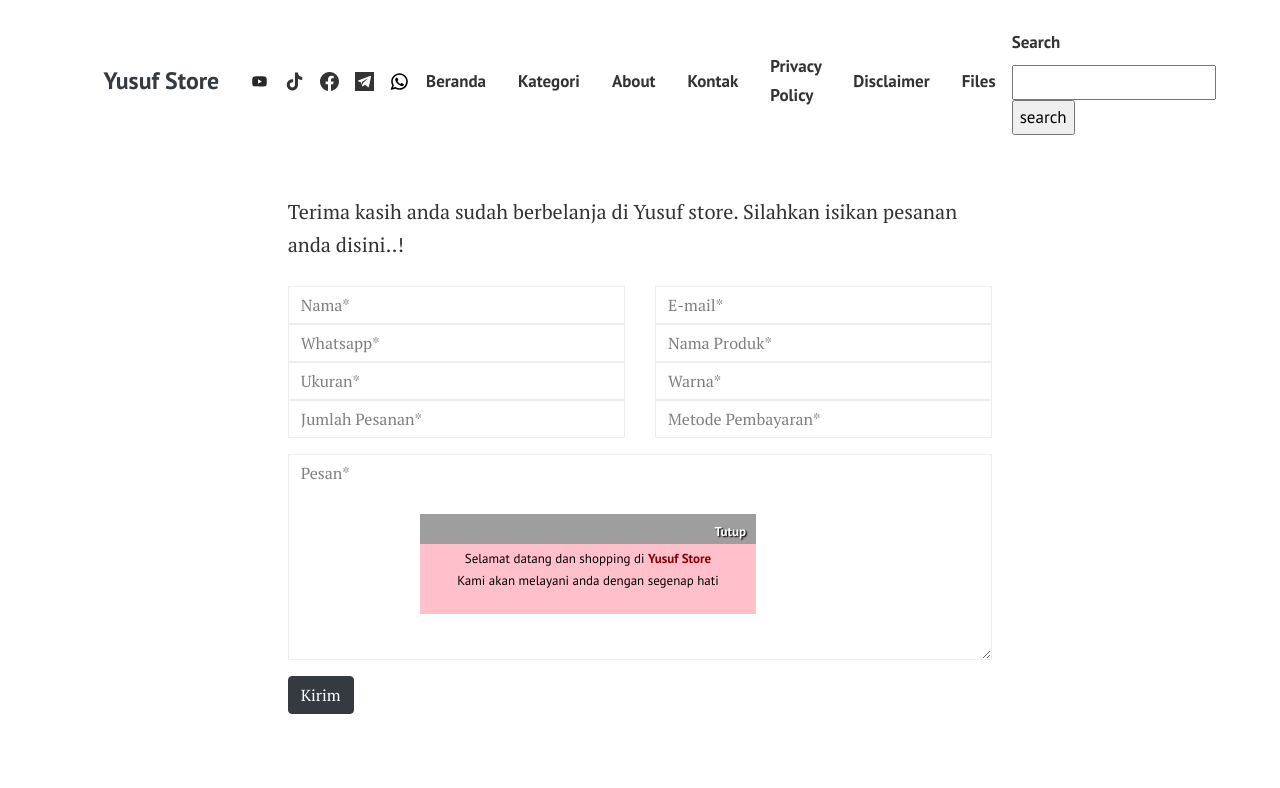
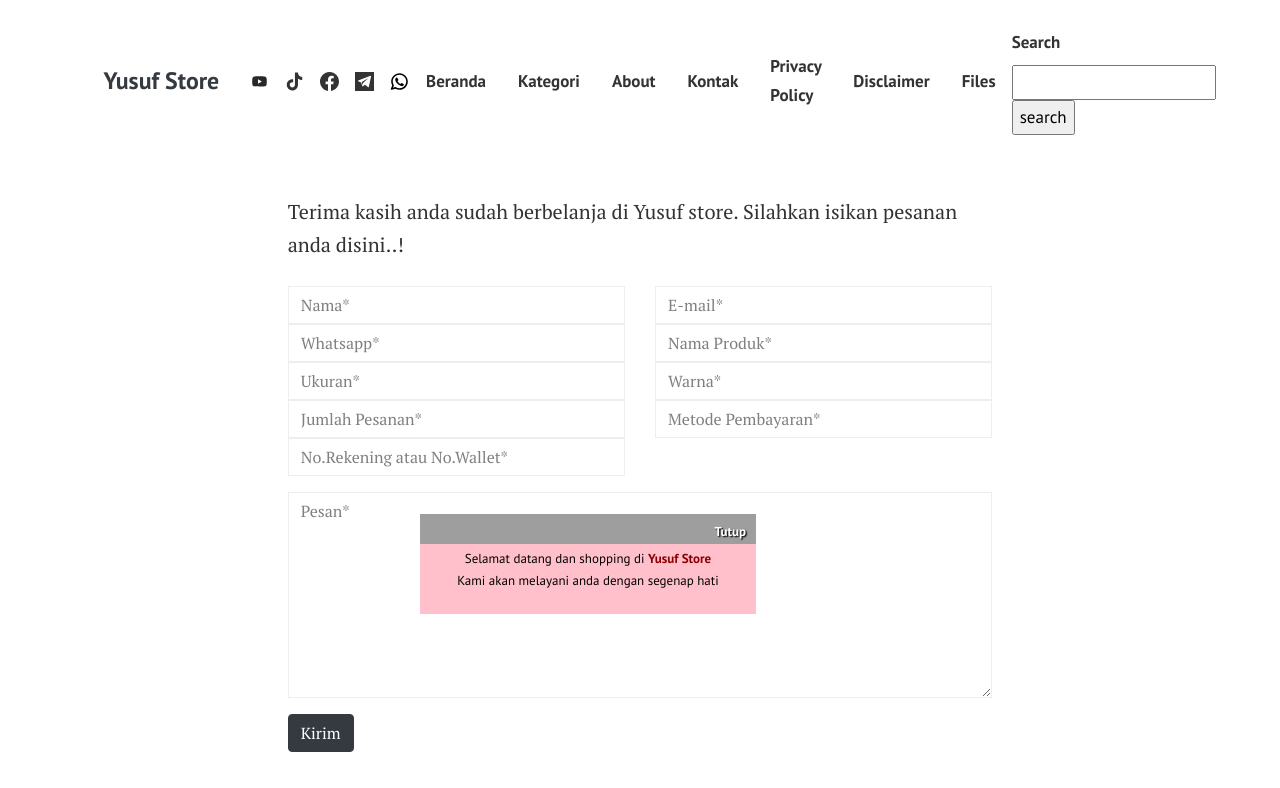
Before and after one commit to mwnsofficial/simastertutorials.github.io, a Jekyll site: the page built from pages/contact.html, in a window 1280 px wide and 1268 px high. Shown: the top 788 px of the window. Built offline with Jekyll 4.4.1, drawn with Linux system fonts in a browser that asks for light colours; comment, search, counter and statistics services are not loaded; grey boxes are pictures that could not be loaded.

Commit message:
Update contact.html

```diff
--- a/pages/contact.html
+++ b/pages/contact.html
@@ -31,6 +31,9 @@ comments: false
 </div><br>
 <div class="col-md-6">
 <input class="form-control" type="text" name="metode pembayaran" placeholder="Metode Pembayaran*" required>
+</div><br>
+<div class="col-md-6">
+<input class="form-control" type="text" name="no.rekening atau no.wallet" placeholder="No.Rekening atau No.Wallet*" required>
 </div>
 </div>
 <textarea rows="8" class="form-control mb-3" name="pesan" placeholder="Pesan*" required></textarea>
```
